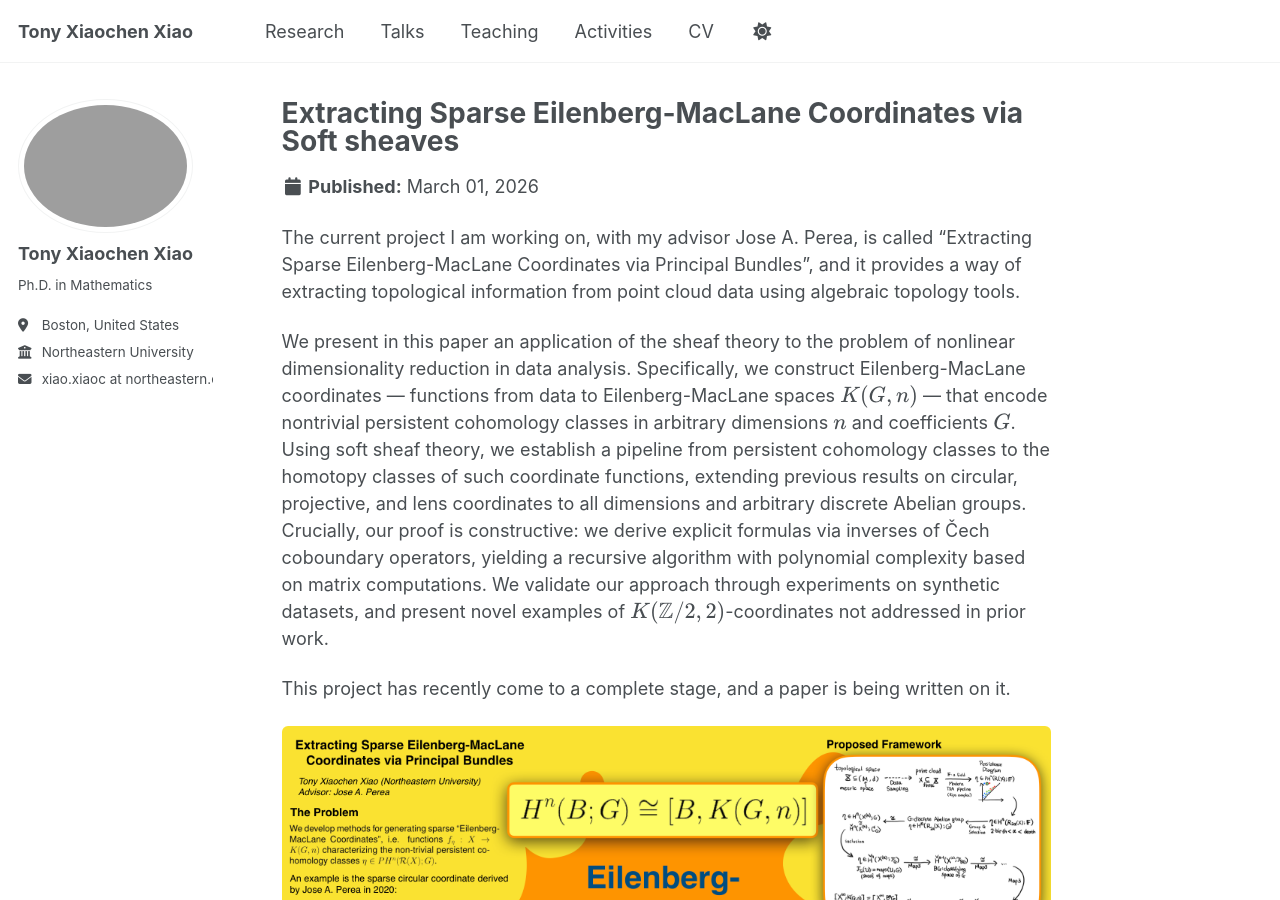
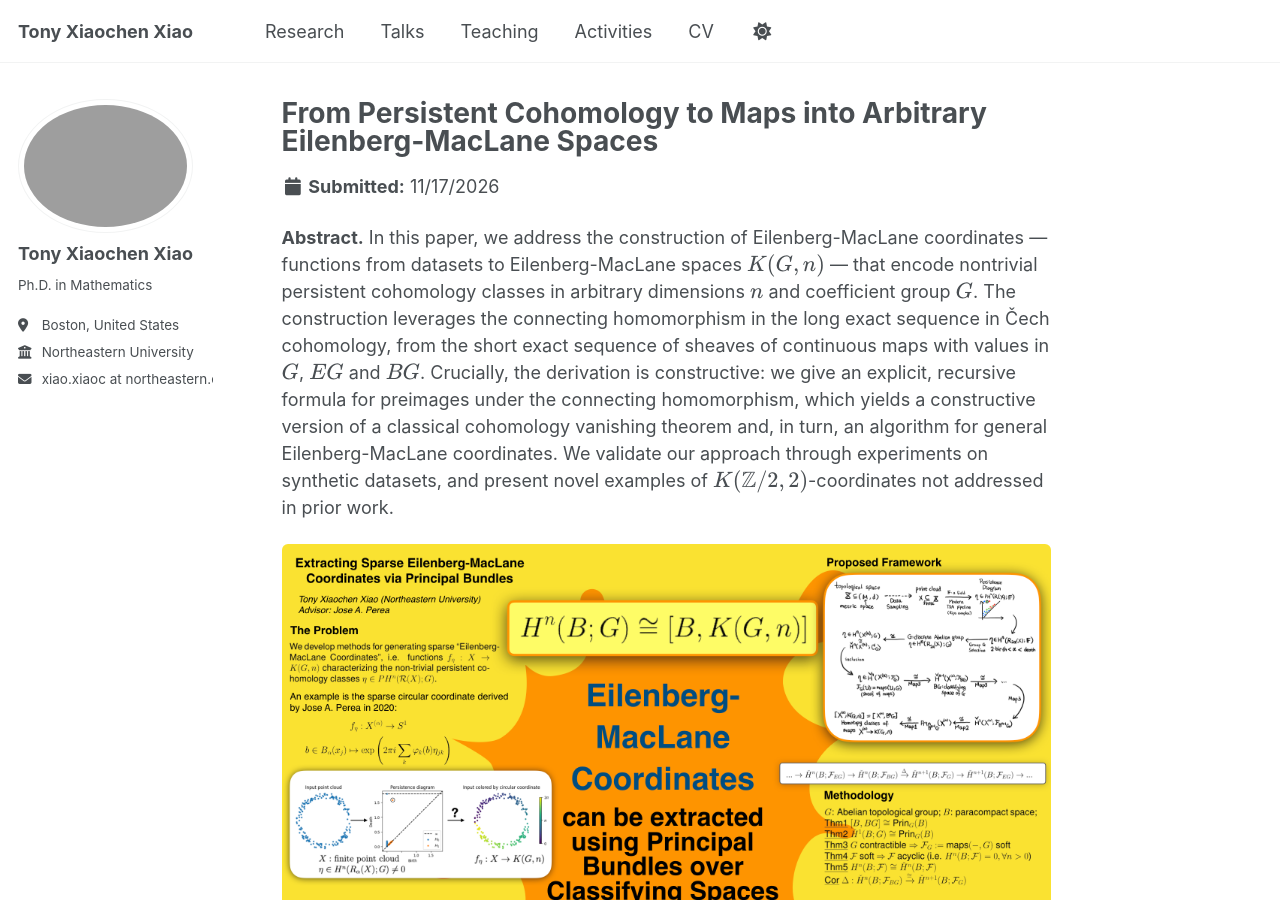
Before and after one commit to tonyxiaochenxiao/tonyxiaochenxiao.github.io, a Jekyll site: the page built from _publications/2009-10-01-paper-title-number-1.md, in a window 1280 px wide and 900 px high. Built offline with Jekyll 4.4.1, drawn with Linux system fonts in a browser that asks for light colours; a script that is not in the unit is left out.

Commit message:
Research page: new paper title, CV description, abstract, submitted date
- Drop "Published in" and "Journal Articles" headings
- Detail page shows "Submitted: 11/17/2026" and the paper abstract

Co-Authored-By: Claude Opus 5.5 <noreply@anthropic.com>

```diff
--- a/_config.yml
+++ b/_config.yml
@@ -79,13 +79,13 @@ author:
   zhihu            : # Username
 
 # Publication Category - The following the list of publication categories and their headings
-publication_category:
-  books:
-    title: 'Books'
-  manuscripts:
-    title: 'Journal Articles'
-  conferences:
-    title: 'Conference Papers'
+# publication_category:   # disabled: list publications without category headings
+#   books:
+#     title: 'Books'
+#   manuscripts:
+#     title: 'Journal Articles'
+#   conferences:
+#     title: 'Conference Papers'
 
 # Site Settings
 teaser                   :  # filename of teaser fallback teaser image placed in /images/, .e.g. "500x300.png"
--- a/_includes/archive-single.html
+++ b/_includes/archive-single.html
@@ -41,7 +41,7 @@
         {% if post.collection == 'teaching' %}
           <p> {{ post.type }}, <i>{{ post.venue }}</i>, {{ post.date | default: "1900-01-01" | date: "%Y" }} </p>
         {% elsif post.collection == 'publications' %}
-          <p>Published in <i>{{ post.venue }}</i>, {{ post.date | default: "1900-01-01" | date: "%Y" }} </p>
+          <p>{{ post.date | default: "1900-01-01" | date: "%m/%d/%Y" }}</p>
         {% elsif post.date %}
          <p class="page__date"><strong><i class="fa fa-fw fa-calendar" aria-hidden="true"></i> {{ site.data.ui-text[site.locale].date_label | default: "Published:" }}</strong> <time datetime="{{ post.date | default: "1900-01-01" | date_to_xmlschema }}">{{ post.date | default: "1900-01-01" | date: "%B %d, %Y" }}</time></p>
         {% endif %}
--- a/_layouts/single.html
+++ b/_layouts/single.html
@@ -36,6 +36,8 @@ layout: default
 
         {% if page.collection == 'teaching' %}
           <p> {{ page.type }}, <i>{{ page.venue }}</i>, {{ page.date | default: "1900-01-01" | date: "%Y" }} </p>
+        {% elsif page.collection == 'publications' and page.date %}
+          <p class="page__date"><strong><i class="fa fa-fw fa-calendar" aria-hidden="true"></i> Submitted:</strong> <time datetime="{{ page.date | date_to_xmlschema }}">{{ page.date | date: "%m/%d/%Y" }}</time></p>
         {% elsif page.venue and page.date %}
           <p>Published in <i>{{ page.venue }}</i>, {{ page.date | default: "1900-01-01" | date: "%Y" }} </p>
         {% elsif page.date %}
--- a/_publications/2009-10-01-paper-title-number-1.md
+++ b/_publications/2009-10-01-paper-title-number-1.md
@@ -1,15 +1,12 @@
 ---
-title: "Extracting Sparse Eilenberg-MacLane Coordinates via Soft sheaves"
+title: "From Persistent Cohomology to Maps into Arbitrary Eilenberg-MacLane Spaces"
 collection: publications
 category: manuscripts
 permalink: /publication/dreimac
-date: 2026-03-01
+date: 2026-11-17
+excerpt: 'We develop a methodology for constructing maps from datasets to Eilenberg–MacLane spaces $$K(G,n)$$ that realize persistent cohomology classes in arbitrary degree $$n$$ with arbitrary coefficient group $$G$$, via an explicit recursive inverse of the Čech connecting homomorphism arising from the universal principal bundle $$G\to EG\to BG$$. Through a constructive proof of the cohomology vanishing theorem, we design a general algorithm, unifying prior circular, projective, and lens coordinates and producing the first computed examples of $$K(\mathbb{Z}/2,2)$$-coordinates. We implement the full algorithm in an open-source Python library, [Eilenberg–MacLane Coordinates](https://github.com/tonyxiaochenxiao/Eilenberg-MacLane-Coordinates).'
 ---
-The current project I am working on, with my advisor Jose A. Perea, is called "Extracting Sparse Eilenberg-MacLane Coordinates via Principal Bundles", and it provides a way of extracting topological information from point cloud data using algebraic topology tools.
-
-We present in this paper an application of the sheaf theory to the problem of nonlinear dimensionality reduction in data analysis. Specifically, we construct Eilenberg-MacLane coordinates — functions from data to Eilenberg-MacLane spaces $$K(G,n)$$ — that encode nontrivial persistent cohomology classes in arbitrary dimensions $$n$$ and coefficients $$G$$. Using soft sheaf theory, we establish a pipeline from persistent cohomology classes to the homotopy classes of such coordinate functions, extending previous results on circular, projective, and lens coordinates to all dimensions and arbitrary discrete Abelian groups. Crucially, our proof is constructive: we derive explicit formulas via inverses of Čech coboundary operators, yielding a recursive algorithm with polynomial complexity based on matrix computations. We validate our approach through experiments on synthetic datasets, and present novel examples of $$K(\mathbb{Z}/2, 2)$$-coordinates not addressed in prior work.
-
-This project has recently come to a complete stage, and a paper is being written on it.
+**Abstract.** In this paper, we address the construction of Eilenberg-MacLane coordinates — functions from datasets to Eilenberg-MacLane spaces $$K(G,n)$$ — that encode nontrivial persistent cohomology classes in arbitrary dimensions $$n$$ and coefficient group $$G$$. The construction leverages the connecting homomorphism in the long exact sequence in Čech cohomology, from the short exact sequence of sheaves of continuous maps with values in $$G$$, $$EG$$ and $$BG$$. Crucially, the derivation is constructive: we give an explicit, recursive formula for preimages under the connecting homomorphism, which yields a constructive version of a classical cohomology vanishing theorem and, in turn, an algorithm for general Eilenberg-MacLane coordinates. We validate our approach through experiments on synthetic datasets, and present novel examples of $$K(\mathbb{Z}/2, 2)$$-coordinates not addressed in prior work.
 
 <div style="display: flex; flex-direction: column; gap: 24px; align-items: center;">
   <img src="/images/Poster_Tony.png" alt="Poster_Tony" style="width: 100%; height: auto; border-radius: 6px;">
```
